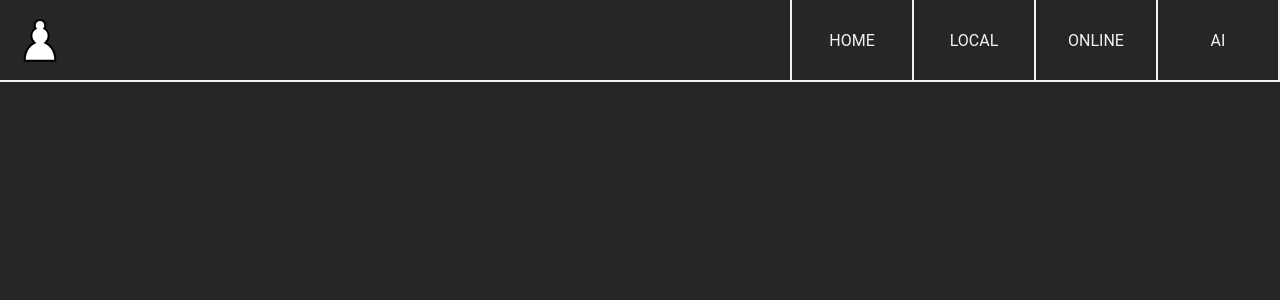
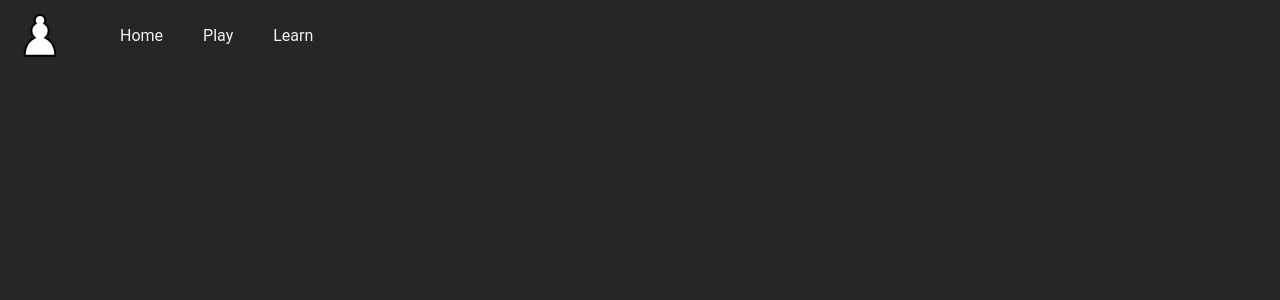
Before and after one commit to lucas-faget/nuxt-chess, a Vue app: page / in a window 1280 px wide. Shown: the top 300 px of the page. Built offline with nearby package versions, Linux system fonts and the light colour scheme.

Commit message:
Rework navbar, change routes, init Learn view

```diff
--- a/src/assets/css/main.css
+++ b/src/assets/css/main.css
@@ -1,5 +1,6 @@
 :root {
 	--color-light: hsl(0,0%,95%);
+	--color-gray: hsl(0,0%,75%);
 	--color-dark: hsl(0,0%,15%);
 
 	--mobile-nav-max-width: 600px;
--- a/src/components/Chessboard.vue
+++ b/src/components/Chessboard.vue
@@ -62,6 +62,7 @@
     }
 
     .chessboard {
+        background: #000;
         display: grid;
         grid-template-columns: repeat(8, var(--square-size));
         grid-template-rows: repeat(8, var(--square-size));
--- a/src/components/Navbar.vue
+++ b/src/components/Navbar.vue
@@ -47,7 +47,7 @@
             </RouterLink>
             <RouterLink v-for="route in routes" :key="route.name" :to="route.path">
                 <li class="nav-li">
-                    {{ route.name }}
+                    {{ route.text }}
                 </li>
             </RouterLink>
         </ul>
@@ -60,11 +60,9 @@
         position: absolute;
         background-color: hsla(0, 0%, 0%, 0);
         display: flex;
-        justify-content: space-between;
         align-items: center;
-        height: 80px;
+        height: 70px;
         width: 100vw;
-        border-bottom: 2px solid var(--color-light);
     }
 
     .logo
@@ -101,40 +99,39 @@
 
     .nav-li
     {
-        /* background: red; */
         color: var(--color-light);
         display: flex;
         justify-content: center;
         align-items: center;
-        height: 80px;
-        width: 120px;
-        text-transform: uppercase;
-        animation: from-light-to-dark 300ms ease-in-out;
+        height: 100%;
+        text-transform: capitalize;
     }
 
     .nav-li:hover
     {
-        color: var(--color-dark);
-        background-color: var(--color-light);
-        animation: from-dark-to-light 300ms ease-in-out;
+        color: var(--color-gray);
         cursor: pointer;
     }
 
     @media (min-width: 601px)
     {
+        nav
+        {
+            gap: 40px;
+        }
+
         .nav-ul
         {
-            border-right: 2px solid var(--color-light);
-        }
-
-        .nav-li
-        {
-            border-left: 2px solid var(--color-light);
+            gap: 40px;
         }
     }
 
     @media (max-width: 600px)
     {
+        nav {
+            justify-content: space-between;
+        }
+
         .nav-ul
         {
             background-color: hsla(0, 0%, 15%, 0.5);
@@ -142,13 +139,13 @@
             position: fixed;
             top: -100%;
             left: 0;
+            gap: 10px;
             width: 100%;
             height: 100%;
             flex-direction: column;
             justify-content: center;
             align-items: center;
             z-index: 10;
-            transition: transform 250ms ease-in-out;
             transform: translateY(0%);
         }
 
@@ -160,8 +157,7 @@
         .nav-li
         {
             width: 100vw;
-            text-decoration: none;
-            font-size: 30px;
+            font-size: 40px;
         }
     }
 
--- a/src/router/routes.ts
+++ b/src/router/routes.ts
@@ -1,33 +1,20 @@
-import ChessView from '../views/ChessView.vue'
-import ErrorView from '../views/ErrorView.vue'
+import ChessLocalView from '../views/ChessLocalView.vue'
+import LearnView from '../views/LearnView.vue'
 
 export const routes = [
 	{
-		path: '/local',
-		name: 'local',
-        homeText: 'Play Locally',
-		component: ChessView,
+		path: '/chess-local',
+		name: 'chess-local',
+        text: 'Play',
+		component: ChessLocalView,
 		props: {
-			isLocal: true,
+
 		}
 	},
 	{
-		path: '/online',
-		name: 'online',
-        homeText: 'Play Online',
-		component: ChessView,
-		props: {
-			isLocal: false,
-		}
-	},
-	{
-		path: '/ai',
-		name: 'ai',
-        homeText: 'Play Against AI',
-		component: ErrorView,
-		props: {
-			code: '404',
-			message: 'Not Found'
-		}
+		path: '/learn',
+		name: 'learn',
+        text: 'Learn',
+		component: LearnView
 	}
 ]
--- a/src/views/ChessView.vue
+++ b/src/views/ChessLocalView.vue
@@ -6,14 +6,12 @@
 	import Options from '@/components/Options.vue'
 	import { SquareColor } from '../components/enums/SquareColor';
 	import { ChessLocal } from '../chess/ChessLocal'
-	import { ChessSocket } from '../chess/ChessSocket'
 
 	export default {
 		components: { Chessboard, Buttons, PlayerBar, Options, Background },
-		props: ['isLocal'],
 		data() {
 			return {
-				chess: this.isLocal ? new ChessLocal() : new ChessSocket(),
+				chess: new ChessLocal(),
 				squareColor: this.isLocal ? SquareColor.Brown : SquareColor.Gray,
 			}
 		},
--- /dev/null
+++ b/src/views/LearnView.vue
@@ -0,0 +1,19 @@
+<script lang="ts">
+	export default {
+		data() {
+			return {
+
+			}
+		},
+	}
+</script>
+
+<template>
+	<div class="learn">
+
+	</div>
+</template>
+
+<style scoped>
+
+</style>
```
